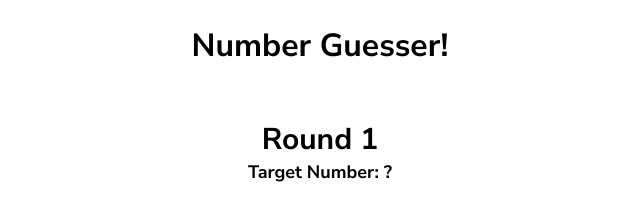
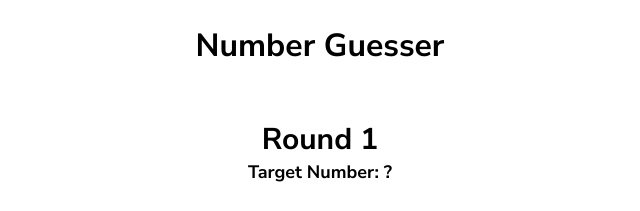
Before and after one commit to eric-ayi/Project-1, a plain HTML site: page index.html in a window 1280 px wide. Shown: the top 211 px of the page, 320-960 px from the left. Drawn offline with Linux system fonts and the light colour scheme.

Commit message:
initial commit

```diff
--- a/index.html
+++ b/index.html
@@ -9,7 +9,7 @@
   <body>
     <div class="game-container">
       <header>
-        <h1>Number Guesser!</h1>
+        <h1>Number Guesser</h1>
       </header>
 
       <div class="rounds">
```
